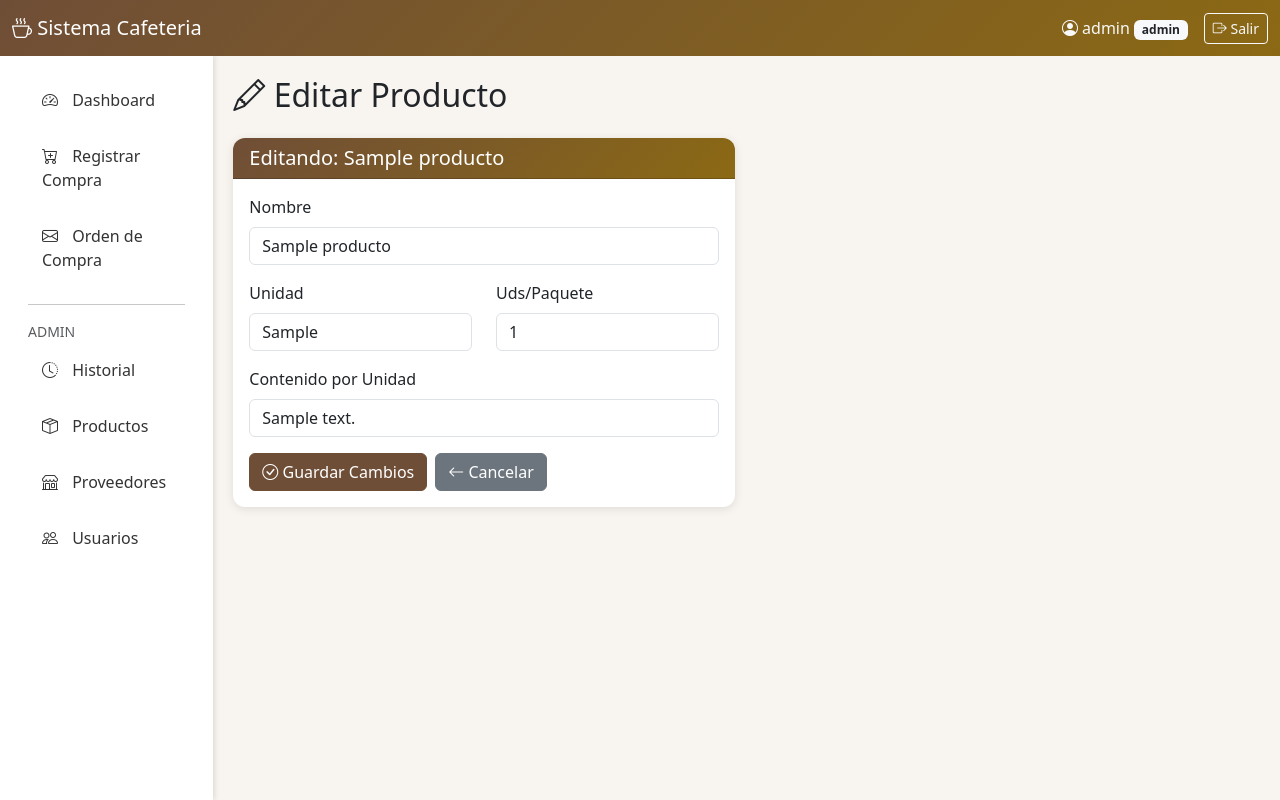
After one commit to Elcapito2003/cafe-sistema, a Flask app: page /productos/editar/1 in a window 1280 px wide. The commit adds this page. Run offline with Flask 3, Linux system fonts and the light colour scheme; a user stored in the database is signed in; tables that the repository leaves empty hold one stand-in row (values such as "Sample post").

Commit message:
Agregar editar y eliminar productos

```diff
--- a/app.py
+++ b/app.py
@@ -218,6 +218,42 @@ def productos():
                          proveedores=proveedores_list)
 
 # --- PROVEEDORES ---
+@app.route('/productos/eliminar/<int:id>')
+@login_required
+def eliminar_producto(id):
+    if current_user.rol != 'admin':
+        flash('Acceso denegado', 'error')
+        return redirect(url_for('dashboard'))
+
+    producto = Producto.query.get_or_404(id)
+    ProductoProveedor.query.filter_by(producto_id=id).delete()
+    db.session.delete(producto)
+    db.session.commit()
+    flash(f'Producto "{producto.nombre}" eliminado', 'success')
+    return redirect(url_for('productos'))
+
+
+@app.route('/productos/editar/<int:id>', methods=['GET', 'POST'])
+@login_required
+def editar_producto(id):
+    if current_user.rol != 'admin':
+        flash('Acceso denegado', 'error')
+        return redirect(url_for('dashboard'))
+
+    producto = Producto.query.get_or_404(id)
+
+    if request.method == 'POST':
+        producto.nombre = request.form.get('nombre')
+        producto.unidad = request.form.get('unidad')
+        producto.unidades_paquete = int(request.form.get('unidades_paquete', 1))
+        producto.contenido_unidad = request.form.get('contenido_unidad', '')
+        db.session.commit()
+        flash(f'Producto "{producto.nombre}" actualizado', 'success')
+        return redirect(url_for('productos'))
+
+    return render_template('editar_producto.html', producto=producto)
+
+
 @app.route('/proveedores', methods=['GET', 'POST'])
 @login_required
 def proveedores():
--- /dev/null
+++ b/templates/editar_producto.html
@@ -0,0 +1,47 @@
+{% extends 'base.html' %}
+
+{% block title %}Editar Producto - Sistema Cafeteria{% endblock %}
+
+{% block content %}
+<h2 class="mb-4"><i class="bi bi-pencil"></i> Editar Producto</h2>
+
+<div class="row">
+    <div class="col-md-6">
+        <div class="card">
+            <div class="card-header">
+                <h5 class="mb-0">Editando: {{ producto.nombre }}</h5>
+            </div>
+            <div class="card-body">
+                <form method="POST">
+                    <div class="mb-3">
+                        <label class="form-label">Nombre</label>
+                        <input type="text" name="nombre" class="form-control" value="{{ producto.nombre }}" required>
+                    </div>
+                    <div class="row mb-3">
+                        <div class="col-6">
+                            <label class="form-label">Unidad</label>
+                            <input type="text" name="unidad" class="form-control" value="{{ producto.unidad }}" required>
+                        </div>
+                        <div class="col-6">
+                            <label class="form-label">Uds/Paquete</label>
+                            <input type="number" name="unidades_paquete" class="form-control" value="{{ producto.unidades_paquete }}" min="1">
+                        </div>
+                    </div>
+                    <div class="mb-3">
+                        <label class="form-label">Contenido por Unidad</label>
+                        <input type="text" name="contenido_unidad" class="form-control" value="{{ producto.contenido_unidad or '' }}">
+                    </div>
+                    <div class="d-flex gap-2">
+                        <button type="submit" class="btn btn-primary">
+                            <i class="bi bi-check-circle"></i> Guardar Cambios
+                        </button>
+                        <a href="{{ url_for('productos') }}" class="btn btn-secondary">
+                            <i class="bi bi-arrow-left"></i> Cancelar
+                        </a>
+                    </div>
+                </form>
+            </div>
+        </div>
+    </div>
+</div>
+{% endblock %}
```
Also changed, not shown: templates/productos.html (+13 -0 lines).
